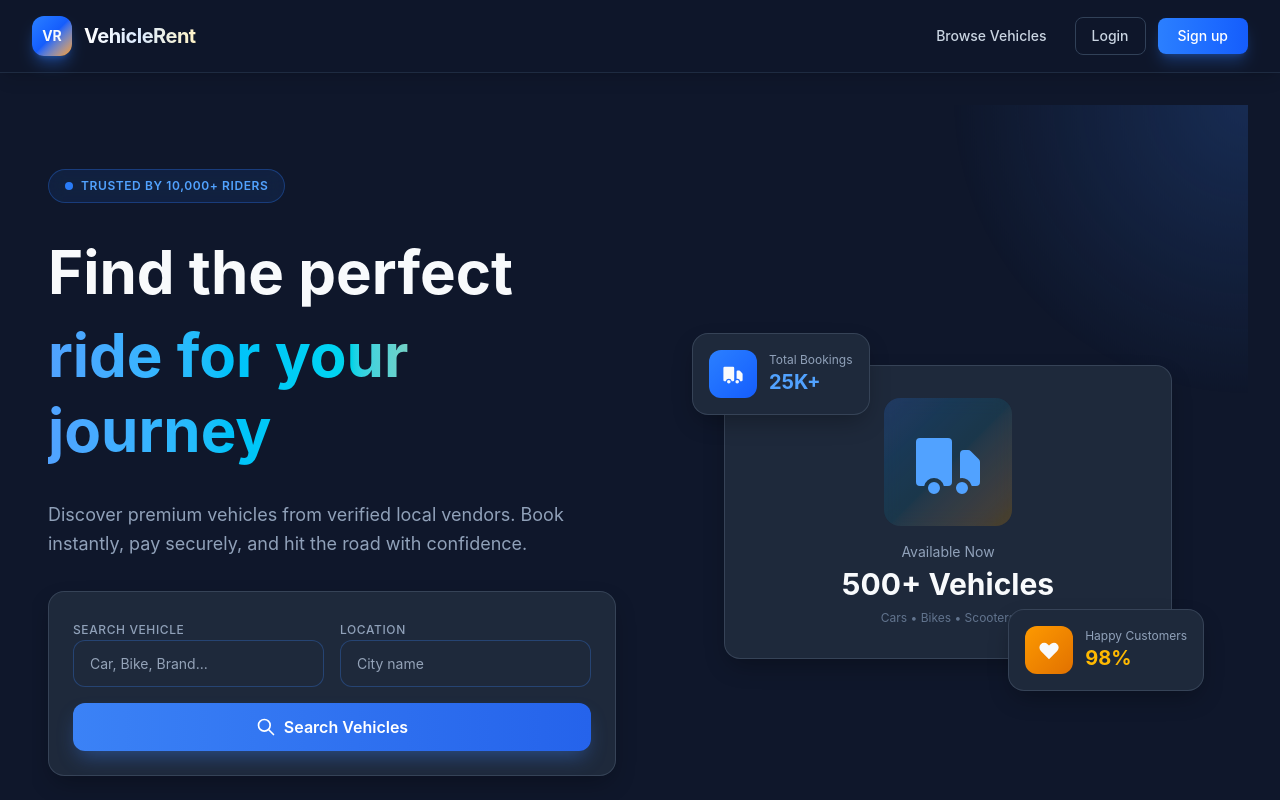
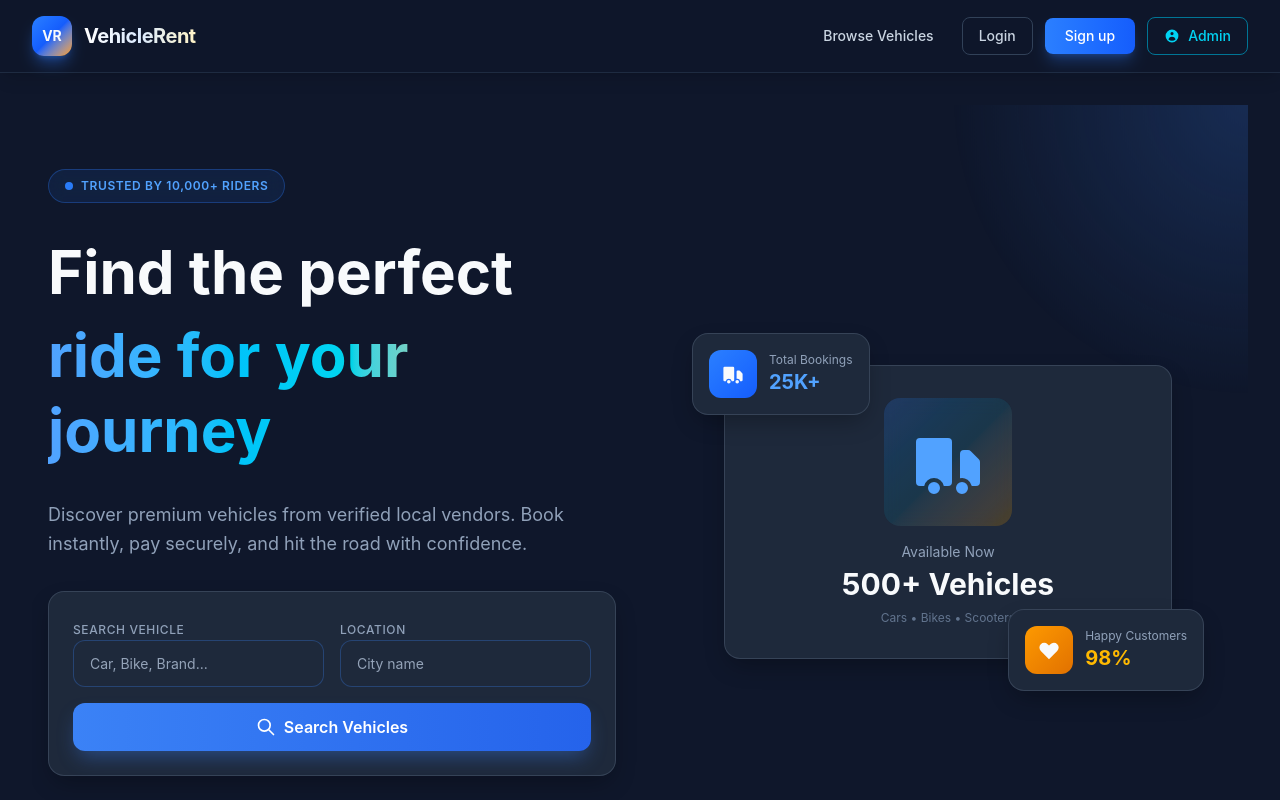
Before and after one commit to Sahilgupta2175/vehicle-rental-services, a React (Vite) app in the folder client/: page / in a window 1280 px wide. Shown: the top 800 px of the page. Built offline with nearby package versions, Linux system fonts and the light colour scheme; no server answers.

Commit message:
Add admin login link to navbar menus
Provides quick access to the admin login page from both desktop
and mobile navigation menus, improving admin usability and
navigation clarity.

```diff
--- a/client/src/components/common/Navbar.jsx
+++ b/client/src/components/common/Navbar.jsx
@@ -86,6 +86,15 @@ const Navbar = () => {
                                 >
                                     Sign up
                                 </Link>
+                                <Link
+                                    to="/admin/login"
+                                    className="px-4 py-2 rounded-lg text-sm font-medium border border-cyan-700 hover:border-cyan-500 text-cyan-400 hover:text-cyan-300 transition-all flex items-center gap-2"
+                                >
+                                    <svg className="w-4 h-4" fill="currentColor" viewBox="0 0 20 20">
+                                        <path fillRule="evenodd" d="M18 10a8 8 0 11-16 0 8 8 0 0116 0zm-6-3a2 2 0 11-4 0 2 2 0 014 0zm-2 4a5 5 0 00-4.546 2.916A5.986 5.986 0 0010 16a5.986 5.986 0 004.546-2.084A5 5 0 0010 11z" clipRule="evenodd" />
+                                    </svg>
+                                    Admin
+                                </Link>
                             </>
                         )}
                     </div>
@@ -171,6 +180,16 @@ const Navbar = () => {
                                 >
                                     Sign up
                                 </Link>
+                                <Link
+                                    to="/admin/login"
+                                    onClick={() => setMobileMenuOpen(false)}
+                                    className="flex items-center justify-center gap-2 px-4 py-3 rounded-lg text-sm font-medium border border-cyan-700/50 text-cyan-400"
+                                >
+                                    <svg className="w-4 h-4" fill="currentColor" viewBox="0 0 20 20">
+                                        <path fillRule="evenodd" d="M18 10a8 8 0 11-16 0 8 8 0 0116 0zm-6-3a2 2 0 11-4 0 2 2 0 014 0zm-2 4a5 5 0 00-4.546 2.916A5.986 5.986 0 0010 16a5.986 5.986 0 004.546-2.084A5 5 0 0010 11z" clipRule="evenodd" />
+                                    </svg>
+                                    Admin Login
+                                </Link>
                             </>
                         )}
                     </div>
```
